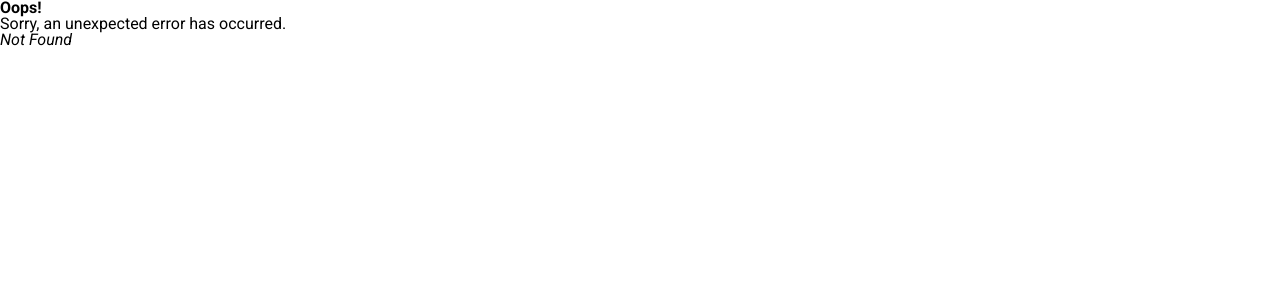
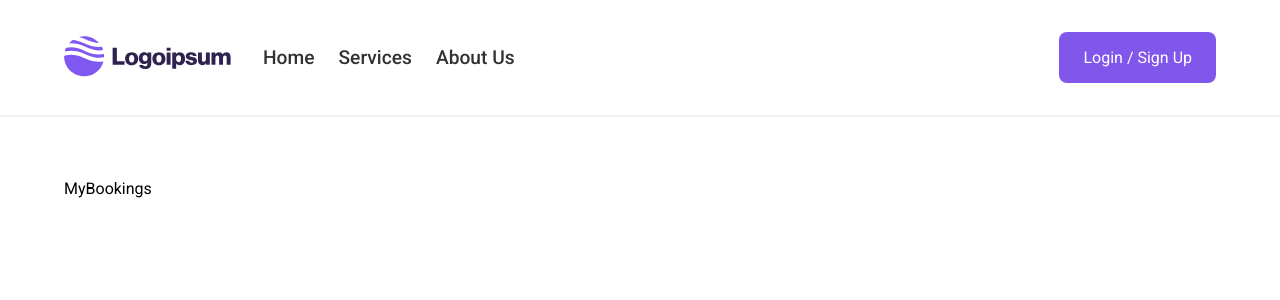
Before and after one commit to rytiscer/IamJunior-Teamwork, a React (Vite) app in the folder 10. full-stack-app/frontend/: page /bookings in a window 1280 px wide. Before the commit this address had no page. Shown: the top 300 px of the page. Built offline with nearby package versions, Linux system fonts and the light colour scheme.

Commit message:
Added my bookings page

```diff
--- a/10. full-stack-app/frontend/src/App.tsx
+++ b/10. full-stack-app/frontend/src/App.tsx
@@ -12,6 +12,7 @@ import AuthLayout from "./components/layout/AuthLayout";
 import RootLayout from "./components/layout/RootLayout";
 import { UserProvider } from "./context/UserContext";
 import Services from "./pages/Services";
+import MyBookings from "./pages/MyBookings";
 
 const router = createBrowserRouter([
   {
@@ -33,6 +34,10 @@ const router = createBrowserRouter([
       {
         path: ROUTES.SEARCH_CATEGORY,
         element: <SearchCategory />,
+      },
+      {
+        path: ROUTES.BOOKINGS,
+        element: <MyBookings />,
       },
     ],
   },
--- /dev/null
+++ b/10. full-stack-app/frontend/src/pages/MyBookings.tsx
@@ -0,0 +1,7 @@
+import React from "react";
+
+const MyBookings = () => {
+  return <div>MyBookings</div>;
+};
+
+export default MyBookings;
```
